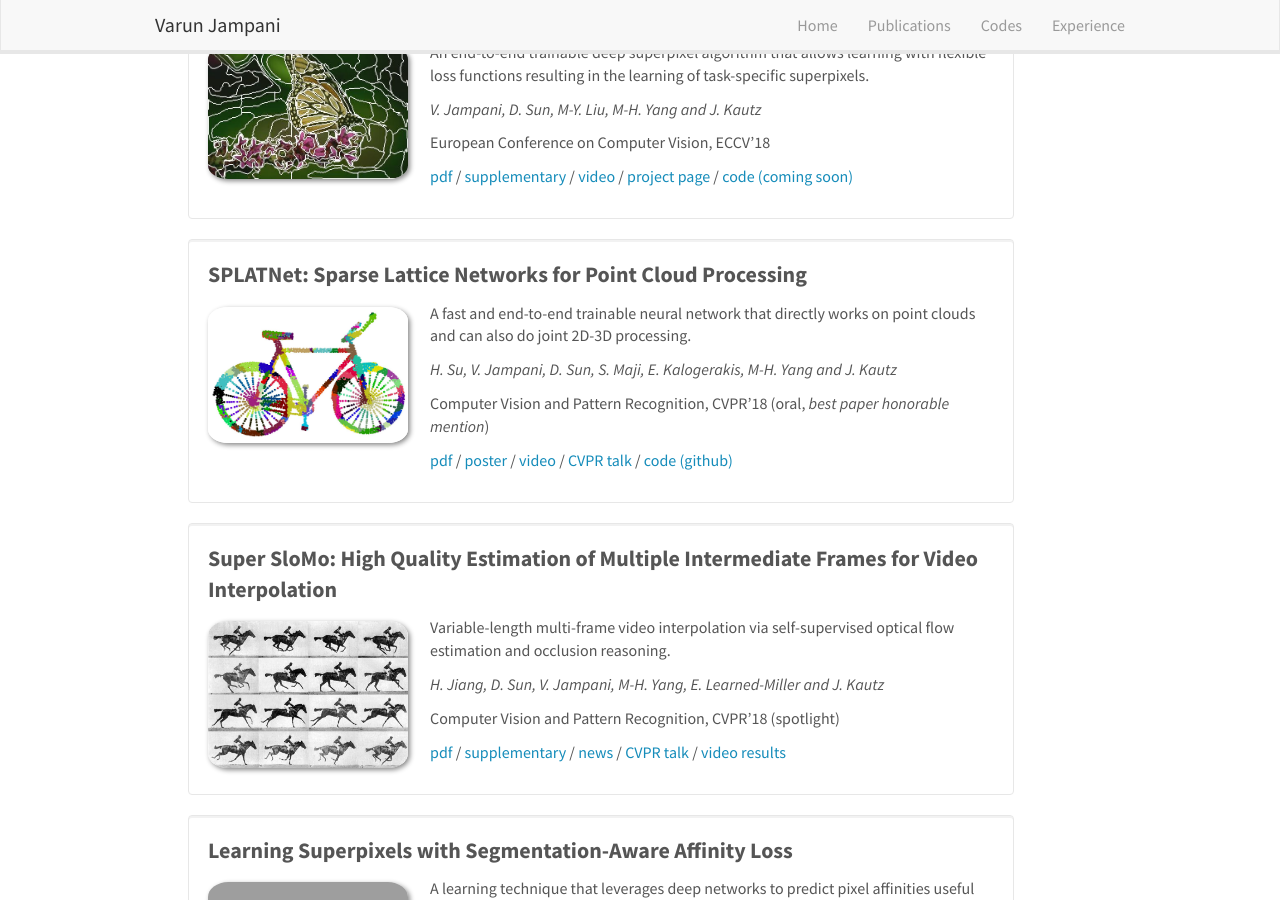
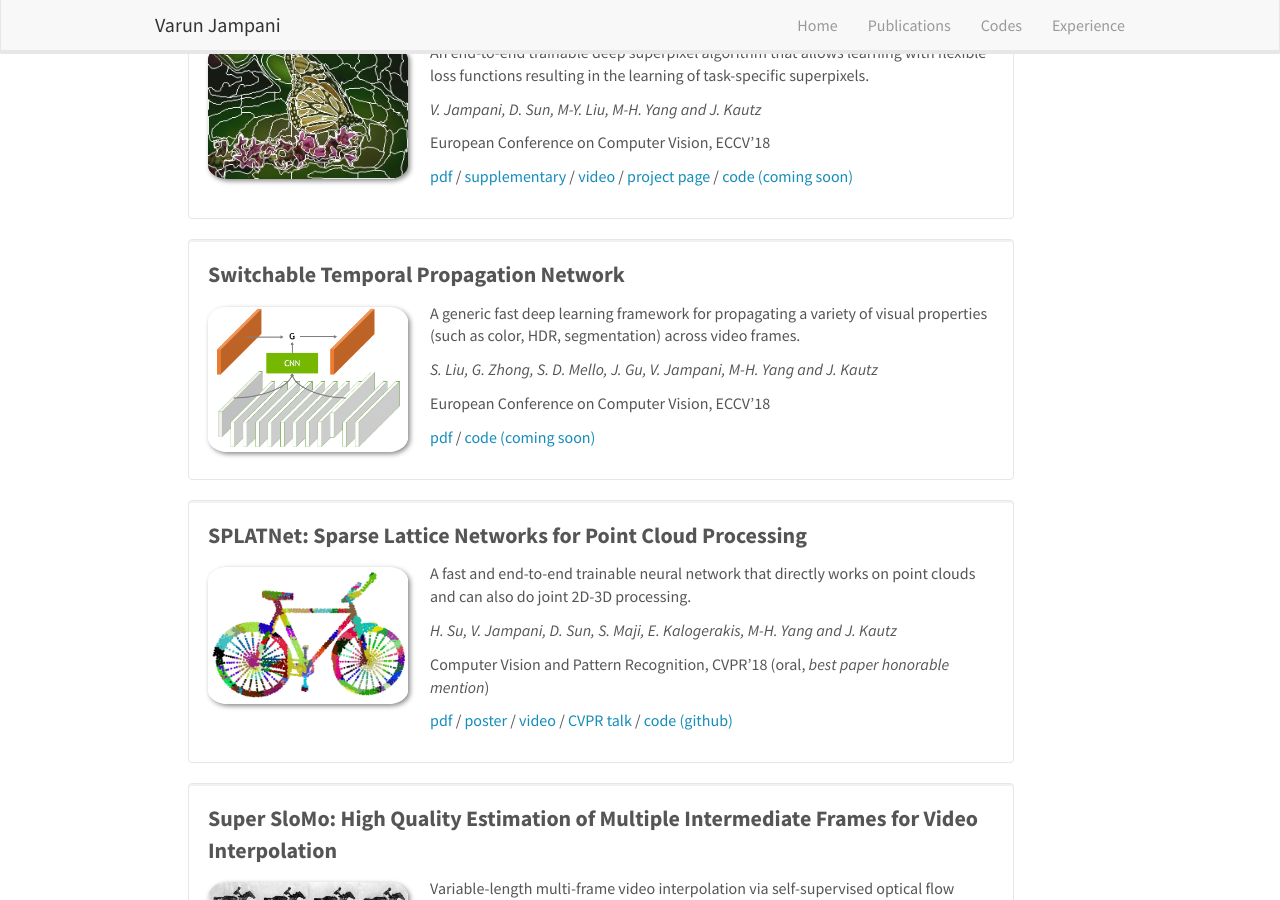
Before and after one commit to varunjampani/varunjampani.github.io, a Jekyll site: the page built from _pages/home.md, in a window 1280 px wide and 900 px high, scrolled down 810 px. Built offline with Jekyll 4.4.1, drawn with Linux system fonts in a browser that asks for light colours; nearby versions of some CDN libraries.

Commit message:
STPN pub

```diff
--- a/_data/publist.yml
+++ b/_data/publist.yml
@@ -17,6 +17,19 @@
     url: http://varunjampani.github.io/ssn
     display: project page
   link5:
+    url:
+    display: code (coming soon)
+
+- title: Switchable Temporal Propagation Network
+  image: stpn_teaser.png
+  description:  A generic fast deep learning framework for propagating a variety of visual properties (such as color, HDR, segmentation) across video frames.
+  authors: S. Liu, G. Zhong, S. D. Mello, J. Gu, V. Jampani, M-H. Yang and J. Kautz
+  venue: European Conference on Computer Vision, ECCV'18
+  number_link: 2
+  link1:
+    url: https://arxiv.org/pdf/1804.08758.pdf
+    display: pdf
+  link2:
     url:
     display: code (coming soon)
 
```
Also changed, not shown: images/pubpic/stpn_teaser.png (added).
